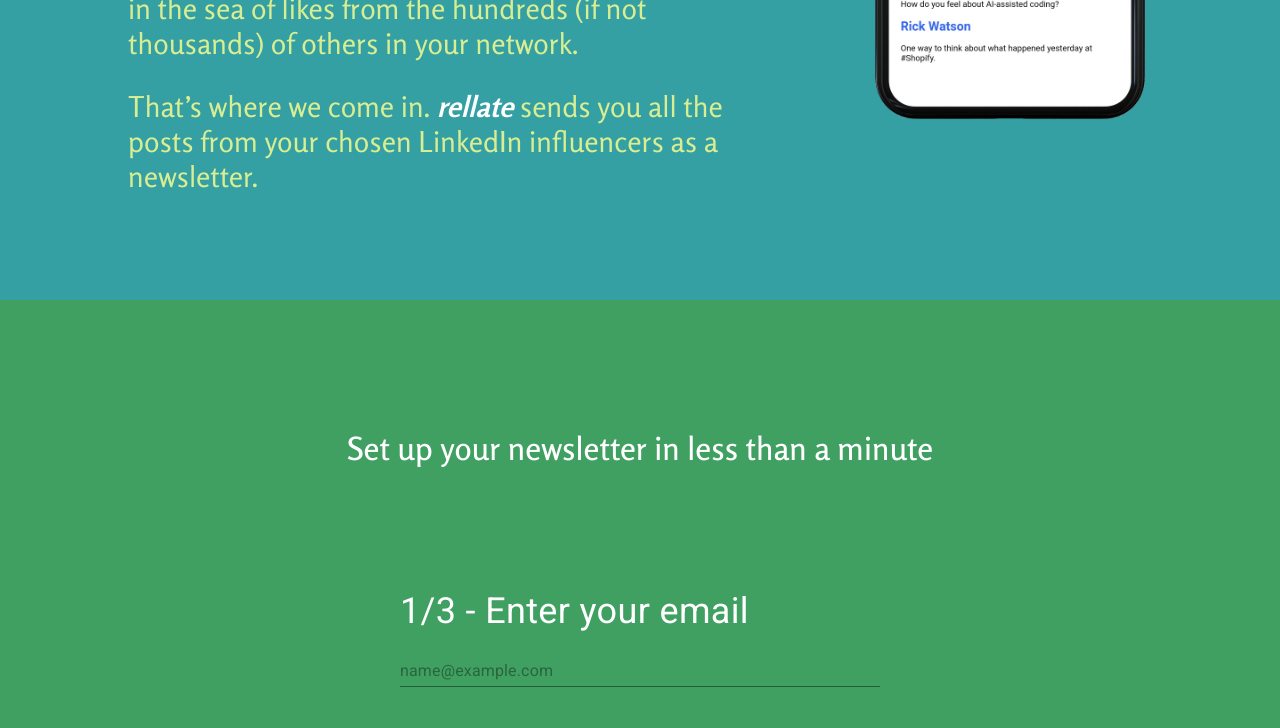
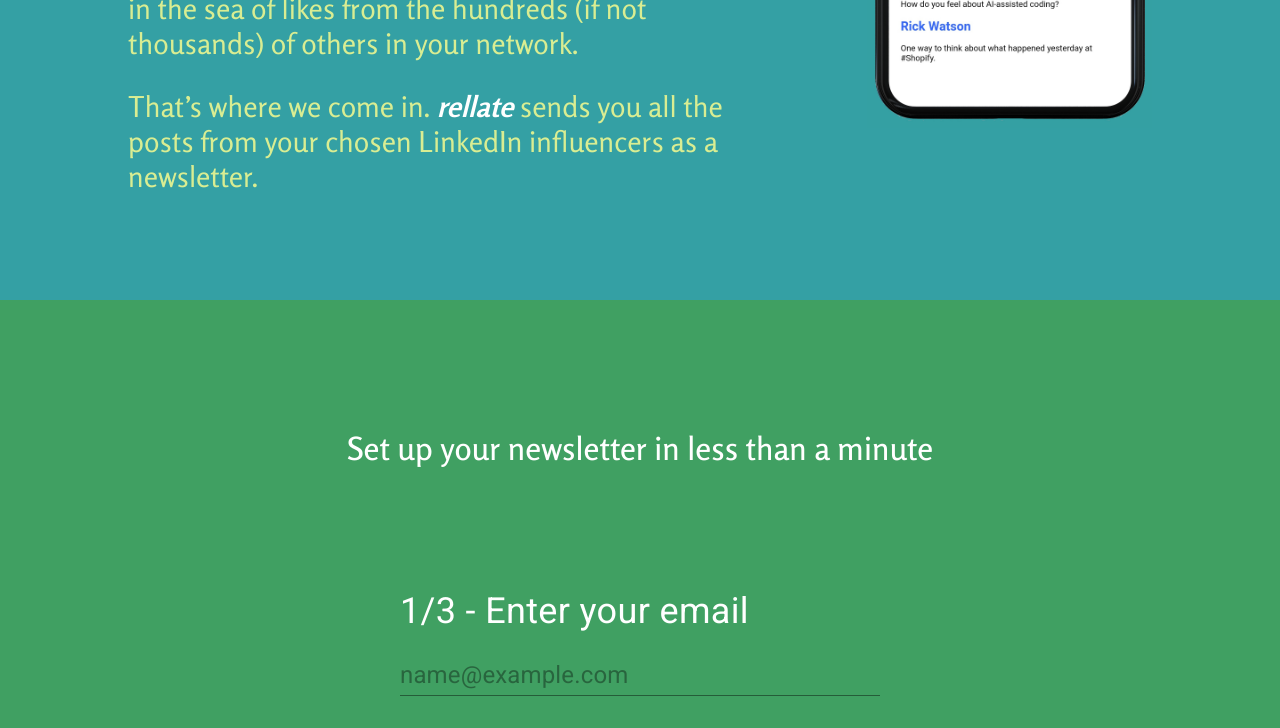
Before and after one commit to mihailthebuilder/rellate-frontend, a React (Create React App) app: page / in a window 1280 px wide. Shown: the part 638-1366 px from the top of the page. Built offline with nearby package versions, Linux system fonts and the light colour scheme.

Commit message:
spacing of input

```diff
--- a/src/App/Form/index.scss
+++ b/src/App/Form/index.scss
@@ -25,7 +25,8 @@ section.form {
     }
 
     input {
-      margin-top: 3em;
+      margin-top: 2em;
+      font-size: 1.5em;
     }
   }
 }
```
